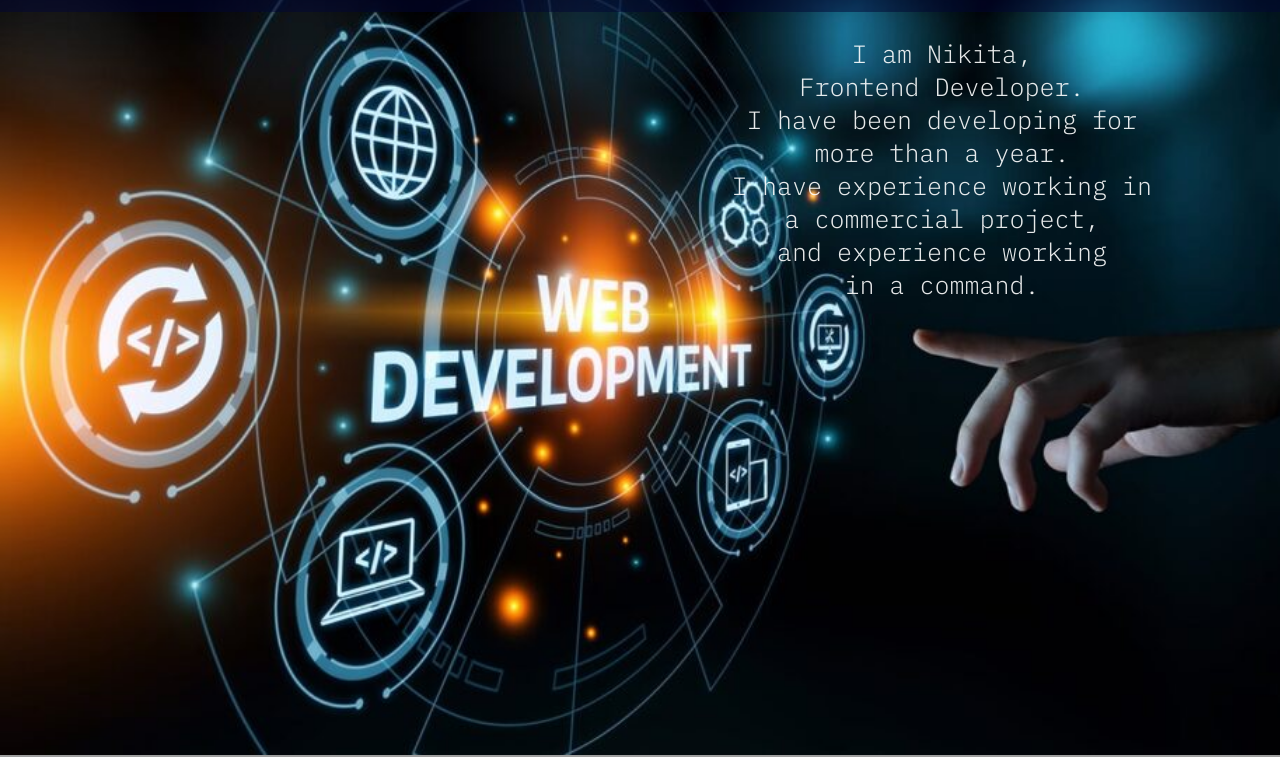
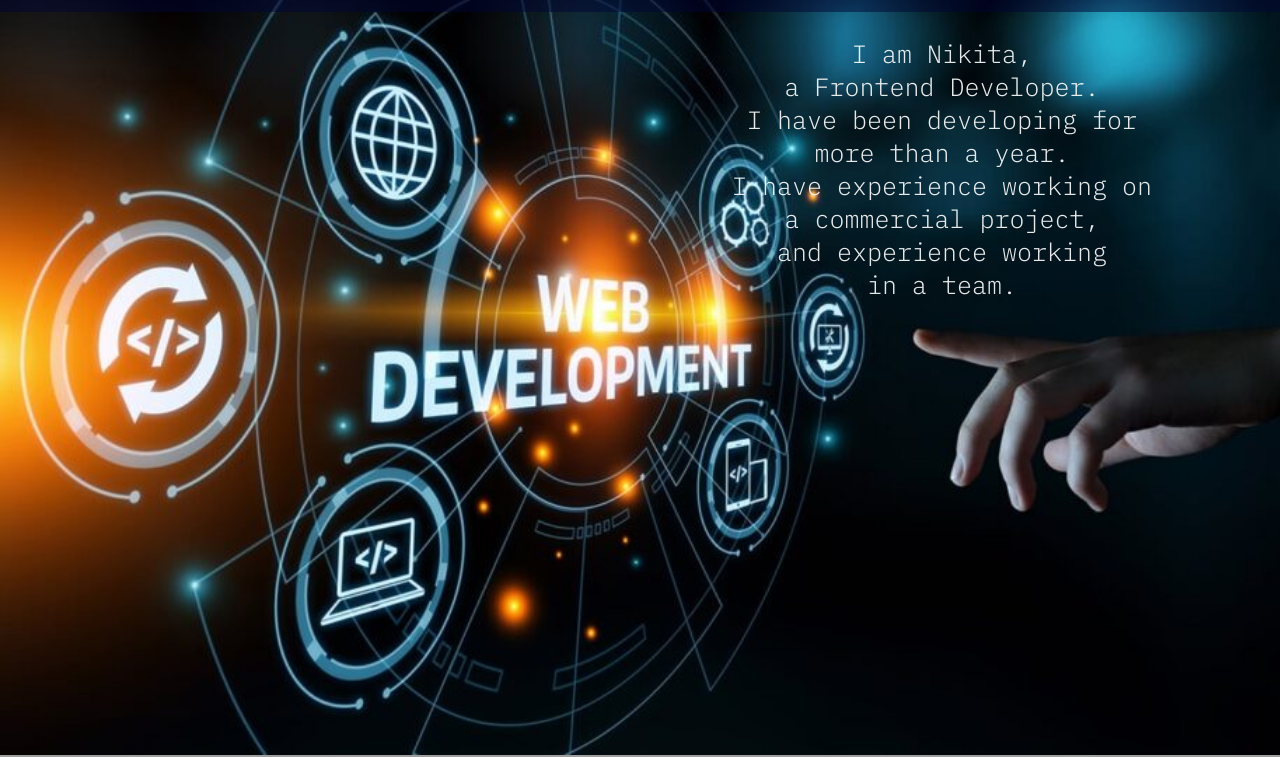
Before and after one commit to nikichDmITRO/js-resume, a plain HTML site: page index.html in a window 1280 px wide. Shown: the part 45-802 px from the top of the page. Drawn offline with Linux system fonts and the light colour scheme; grey boxes are pictures that could not be loaded; a web font is replaced by a local one.

Commit message:
Correction-of-spelling-errors

```diff
--- a/index.html
+++ b/index.html
@@ -24,14 +24,15 @@
       <section id="sec1">
         <div class="sec1-block">
           <p class="sec1-block_text">
+
             I am Nikita,<br />
-            Frontend Developer.<br />
+            a Frontend Developer.<br />
             I have been developing for<br />
             more than a year.<br />
-            I have experience working in <br />
+            I have experience working on <br />
             a commercial project,<br />
             and experience working<br />
-            in a command.
+            in a team.
           </p>
         </div>
       </section>
@@ -89,7 +90,9 @@
       <section id="sec3">
         <a
           href="https://www.linkedin.com/in/%D0%BD%D0%B8%D0%BA%D0%B8%D1%82%D0%B0-%D0%B4%D0%BC%D0%B8%D1%82%D1%80%D0%B0%D1%87%D0%B5%D0%BD%D0%BA%D0%BE-830246244/"
-        > LinkedIn</a>
+        >
+          LinkedIn</a
+        >
         <a href="https://github.com/nikichDmITRO">GitHub</a>
         <a href="https://t.me/nikichdm">Telegram</a>
         <a href="https://www.instagram.com/nikichdmit/">Instagram</a>
```
